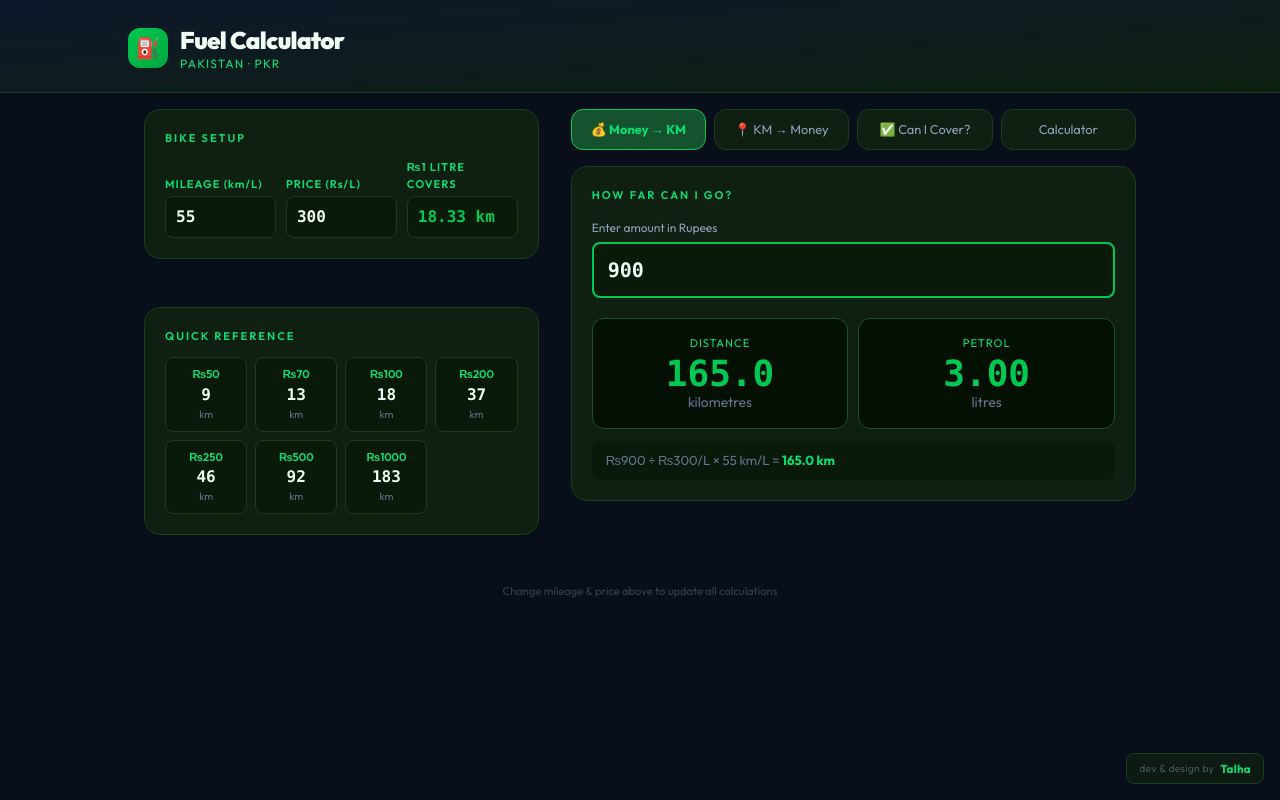
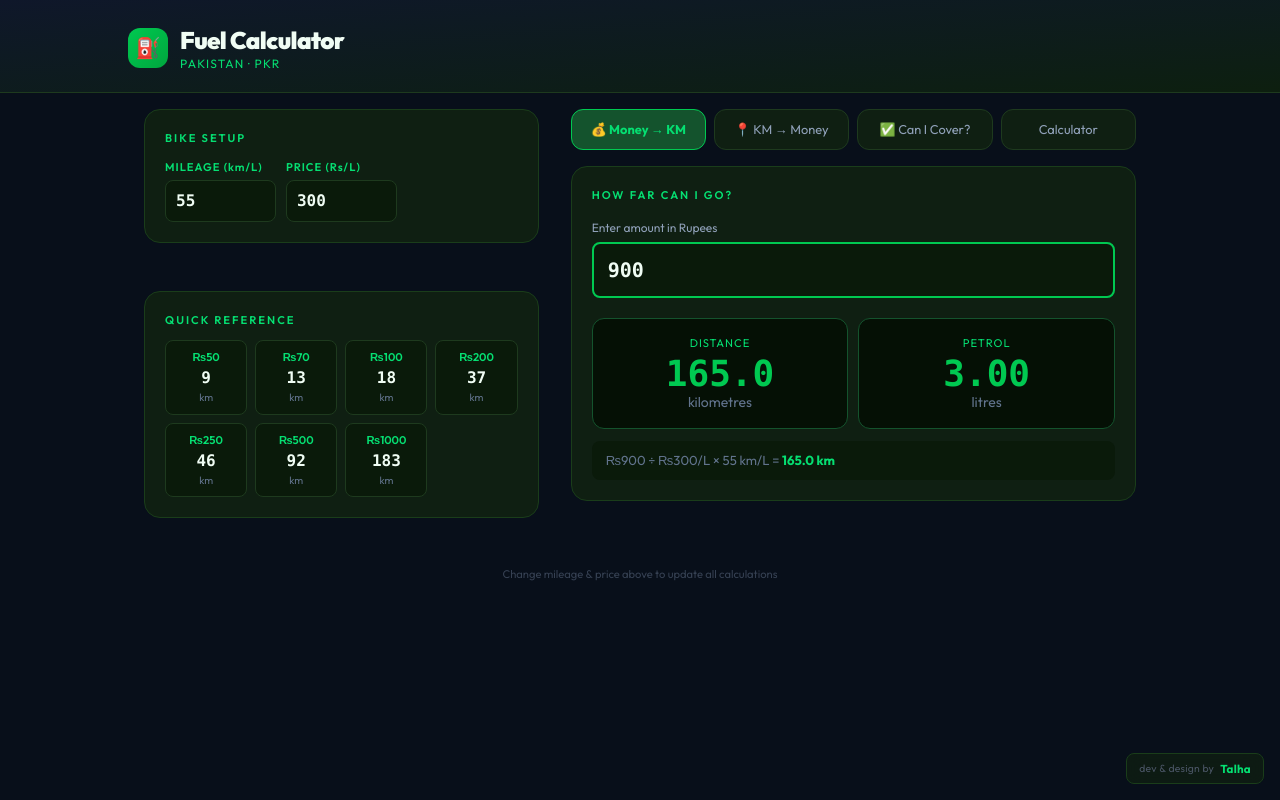
Before and after one commit to talha125-git/Fuel_Calculator, a React (Vite) app: page / in a window 1280 px wide. Built offline with nearby package versions, Linux system fonts and the light colour scheme.

Commit message:
comment ₨1 LITRE COVERS btn

```diff
--- a/src/components/BikeSetup.jsx
+++ b/src/components/BikeSetup.jsx
@@ -26,12 +26,12 @@
             className="w-full bg-[#0a1a0a] border border-[#1e3a1e] rounded-lg py-2 px-2.5 text-[#f0fdf4] text-base font-semibold font-mono outline-none box-border"
           />
         </div>
-        <div className="flex flex-col justify-end">
+        {/* <div className="flex flex-col justify-end">
           <label className="text-[0.7rem] text-green-400 tracking-[1px] font-semibold block mb-1">₨1 LITRE COVERS</label>
           <div className="bg-[#0a1a0a] border border-[#1e3a1e] rounded-lg py-2 px-2.5 text-base font-bold text-green-500 font-mono">
             {(mileage / price * 100).toFixed(2)} km
           </div>
-        </div>
+        </div> */}
       </div>
     </div>
   );
```
Also changed, not shown: Push to github.txt.
